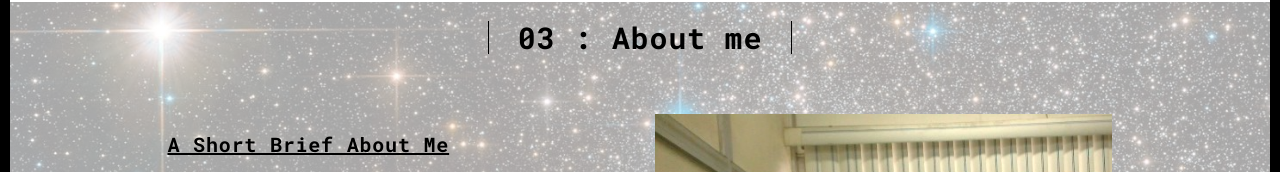
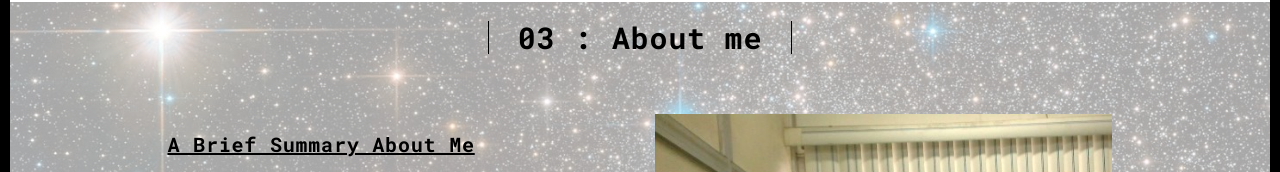
Before and after one commit to kazmanbanj/portfolio, a plain HTML site: page templates/about.html in a window 1280 px wide. Shown: the part 88-260 px from the top of the page. Drawn offline with Linux system fonts and the light colour scheme; files that its build step writes are made by us from their sources; files whose address does not match are found by name.

Commit message:
edited about page sub-heading

```diff
--- a/templates/about.html
+++ b/templates/about.html
@@ -66,7 +66,7 @@
               <div class="col-md-10 col-md-offset-1">
                 <div class="row">
                   <div class="col-xs-12 col-md-6">
-                    <h3><u>A Short Brief About Me</u></h3>
+                    <h3><u>A Brief Summary About Me</u></h3>
                     <h3 style="line-height: 30px; font-size: 16px;">I am a self taught full stack developer, an excellent team player with a positive attitude and also a
                       result-oriented software engineer with keen interest in
                       building secure and robust enterprise applications.
```
